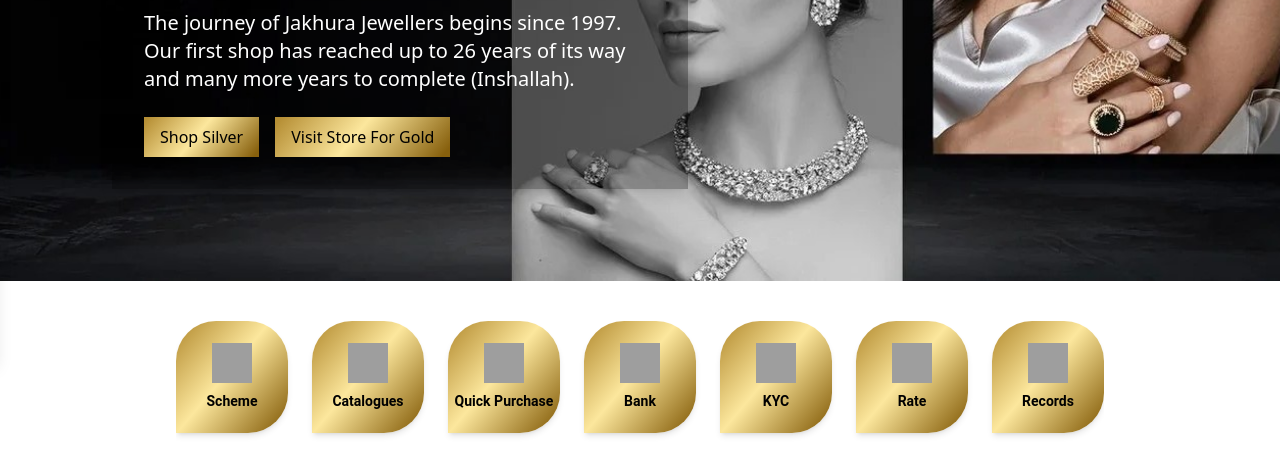
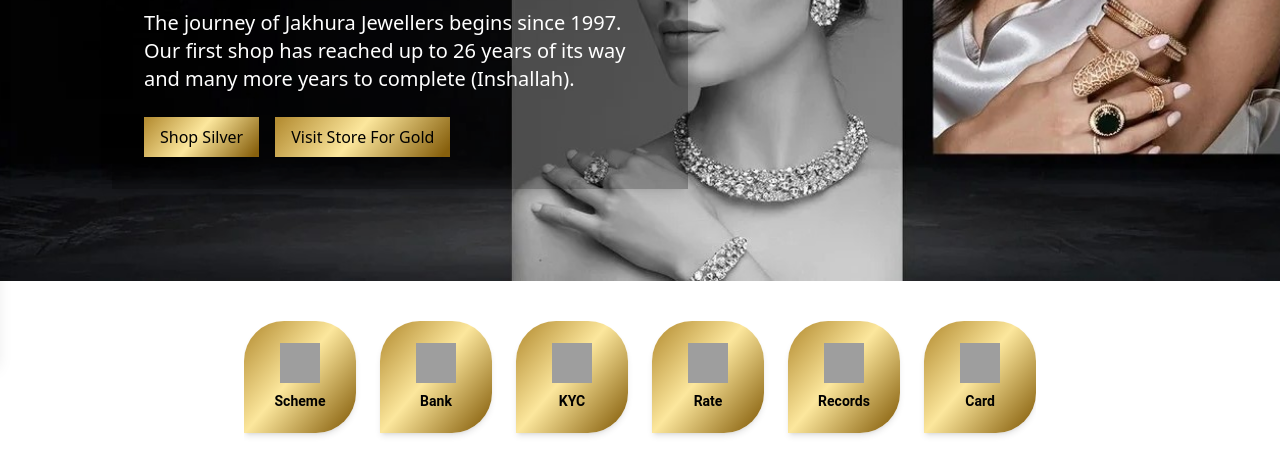
Before and after one commit to acme9614/jakhura_jewellers, a plain HTML site: page index.html in a window 1280 px wide. Shown: the part 439-893 px from the top of the page. Drawn offline with nearby package versions, Linux system fonts and the light colour scheme; grey boxes are pictures that could not be loaded.

Commit message:
catalogues & quick purchase removed

```diff
--- a/index.html
+++ b/index.html
@@ -85,12 +85,12 @@
             >Scheme</a
           >
 
-           <a href="#" onclick="navigateToCatalogues()" class="hover:text-[#a7704a]"
+           <!-- <a href="#" onclick="navigateToCatalogues()" class="hover:text-[#a7704a]"
             >Catalogues</a
-          >
-           <a href="#" onclick="navigateToQuickPurchase()" class="hover:text-[#a7704a]"
+          > -->
+           <!-- <a href="#" onclick="navigateToQuickPurchase()" class="hover:text-[#a7704a]"
             >Quick Purchase</a
-          >
+          > -->
           <a
             href="#"
             onclick="navigateToBankDetails()"
@@ -320,7 +320,7 @@
       <!-- Grid Container -->
       <div
         id="boxContainer"
-        class="grid grid-cols-3 sm:grid-cols-3 md:grid-cols-6 lg:grid-cols-7 gap-4 md:gap-3 lg:gap-6 overflow-hidden transition-all duration-500 max-h-[13.5rem] sm:max-h-none"
+        class="grid grid-cols-3 sm:grid-cols-3 md:grid-cols-6 lg:grid-cols-6 gap-4 md:gap-3 lg:gap-6 overflow-hidden transition-all duration-500 max-h-[13.5rem] sm:max-h-none"
       >
         <!-- Box 1 -->
         <div
@@ -336,31 +336,6 @@
           <span class="text-sm font-semibold mt-2">Scheme</span>
         </div>
 
-          <div
-          onclick="navigateToCatalogues()"
-          class="w-24 h-24 md:w-28 md:h-28 rounded-tr-[40px] rounded-tl-[40px] rounded-br-[40px] bg-[linear-gradient(310deg,_#87600d_4%,_#fce79d_54%,_#b68f35_97%)] flex flex-col items-center justify-center text-center shadow-md text-black cursor-pointer"
-          data-aos="zoom-in"
-          data-aos-delay="100"
-        >
-          <img
-            class="w-10 h-10"
-            src="https://cdn-icons-png.flaticon.com/128/29/29341.png"
-          />
-          <span class="text-sm font-semibold mt-2">Catalogues</span>
-        </div>
-
-          <div
-          onclick="navigateToQuickPurchase()"
-          class="w-24 h-24 md:w-28 md:h-28 rounded-tr-[40px] rounded-tl-[40px] rounded-br-[40px] bg-[linear-gradient(310deg,_#87600d_4%,_#fce79d_54%,_#b68f35_97%)] flex flex-col items-center justify-center text-center shadow-md text-black cursor-pointer"
-          data-aos="zoom-in"
-          data-aos-delay="100"
-        >
-          <img
-            class="w-10 h-10"
-            src="https://cdn-icons-png.flaticon.com/128/1019/1019709.png"
-          />
-          <span class="text-sm font-semibold mt-2">Quick <br class="md:hidden"> Purchase</span>
-        </div>
 
         <!-- Box 2 -->
         <div
@@ -487,6 +462,35 @@
           />
           <span class="text-sm font-semibold mt-2">Gold</span>
         </div>
+
+      <!-- Catalogues -->
+          <!-- <div
+          onclick="navigateToCatalogues()"
+          class="w-24 h-24 md:w-28 md:h-28 rounded-tr-[40px] rounded-tl-[40px] rounded-br-[40px] bg-[linear-gradient(310deg,_#87600d_4%,_#fce79d_54%,_#b68f35_97%)] flex flex-col items-center justify-center text-center shadow-md text-black cursor-pointer"
+          data-aos="zoom-in"
+          data-aos-delay="100"
+        >
+          <img
+            class="w-10 h-10"
+            src="https://cdn-icons-png.flaticon.com/128/29/29341.png"
+          />
+          <span class="text-sm font-semibold mt-2">Catalogues</span>
+        </div> -->
+
+        <!-- quick  -->
+          <!-- <div
+          onclick="navigateToQuickPurchase()"
+          class="w-24 h-24 md:w-28 md:h-28 rounded-tr-[40px] rounded-tl-[40px] rounded-br-[40px] bg-[linear-gradient(310deg,_#87600d_4%,_#fce79d_54%,_#b68f35_97%)] flex flex-col items-center justify-center text-center shadow-md text-black cursor-pointer"
+          data-aos="zoom-in"
+          data-aos-delay="100"
+        >
+          <img
+            class="w-10 h-10"
+            src="https://cdn-icons-png.flaticon.com/128/1019/1019709.png"
+          />
+          <span class="text-sm font-semibold mt-2">Quick <br class="md:hidden"> Purchase</span>
+        </div> -->
+
 
         <!-- Box 11 -->
         <div
```
